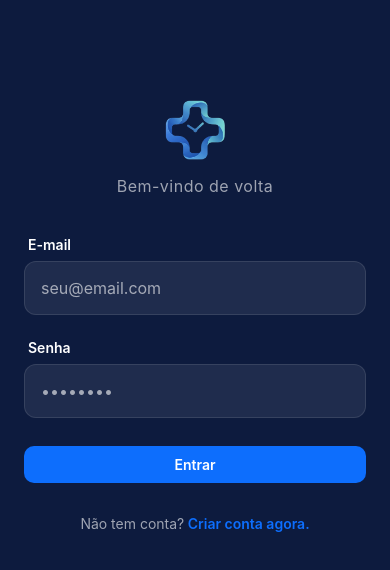
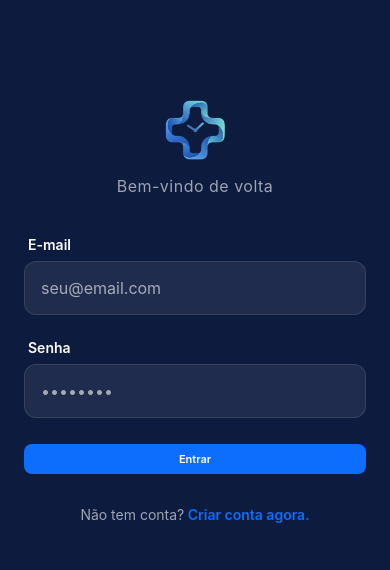
Before and after one commit to jairalvarengapereira/Agendei-MOBILE, a React Native app: screen /Login in a window 390 px wide. Shown: the top 570 px of the page. Built offline with nearby package versions, Linux system fonts and the light colour scheme; what react-native-calendars would draw is missing.

Commit message:
Botao ainda menor

```diff
--- a/src/components/botao/botao.style.js
+++ b/src/components/botao/botao.style.js
@@ -3,12 +3,12 @@ import { COLORs, FONT_SIZE } from "../../constants/theme"
 export const styles = {
   btn: {
     width: "100%",
-    paddingVertical: 10,
-    paddingHorizontal: 16,
-    borderRadius: 10,
+    paddingVertical: 8,
+    paddingHorizontal: 8,
+    borderRadius: 8,
     alignItems: "center",
     justifyContent: "center",
-    marginTop: 4,
+    marginTop: 2,
   },
 
   primary: {
@@ -21,14 +21,14 @@ export const styles = {
 
   text: {
     color: COLORs.white,
-    fontSize: FONT_SIZE.sm,
+    fontSize: 11,
     fontWeight: "600",
     textAlign: "center",
   },
 
   textDanger: {
     color: COLORs.white,
-    fontSize: FONT_SIZE.sm,
+    fontSize: 11,
     fontWeight: "600",
     textAlign: "center",
   },
--- a/src/components/service/service.style.js
+++ b/src/components/service/service.style.js
@@ -17,7 +17,7 @@ export const styles = {
   },
 
   containerButton: {
-    width: 90,
+    width: 70,
   },
 
   description: {
```
